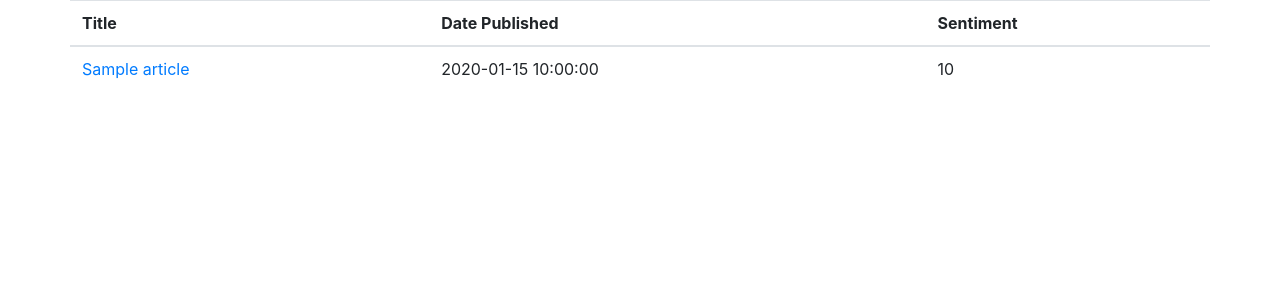
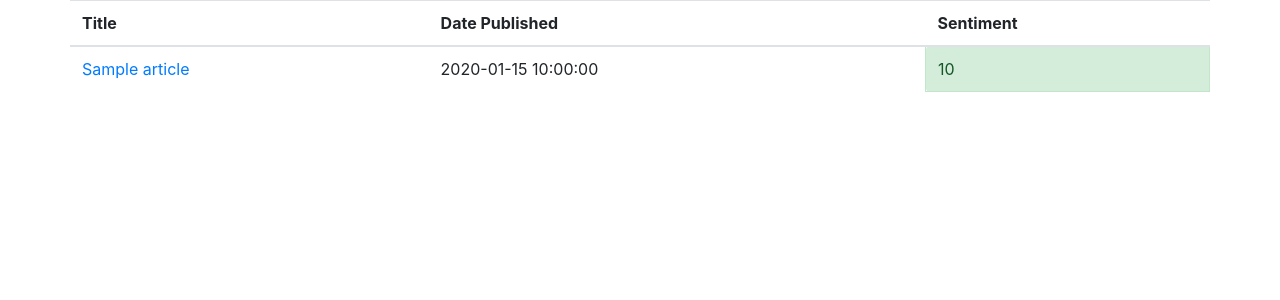
Before and after one commit to poljudy/sentiment_mvp, a Python web app: template templates/content/article_list.html in a window 1280 px wide. Shown: the top 300 px of the page. Run offline with Jinja, Linux system fonts and the light colour scheme; the template is opened without the code that fills it: most values are stand-ins (such as "Sample title", 1, 10 or a date in 2020); some libraries are stand-ins or nearby versions.

Commit message:
coloring sentiment value html output

```diff
--- a/templates/content/article_list.html
+++ b/templates/content/article_list.html
@@ -17,7 +17,7 @@
                     <a href="{{ article.uri }}">{{ article.title }}</a>
                 </td>
                 <td>{{ article.published_ts }}</td>
-                <td>{{ article.sentiment_score }}</td>
+                <td class="alert alert-{% if article.sentiment_score > 0 %}success{% elif article.sentiment_score < 0.0 %}danger{% else %}info{% endif %}">{{ article.sentiment_score }}</td>
             </tr>
             {% endfor %}
         </tbody>
```
